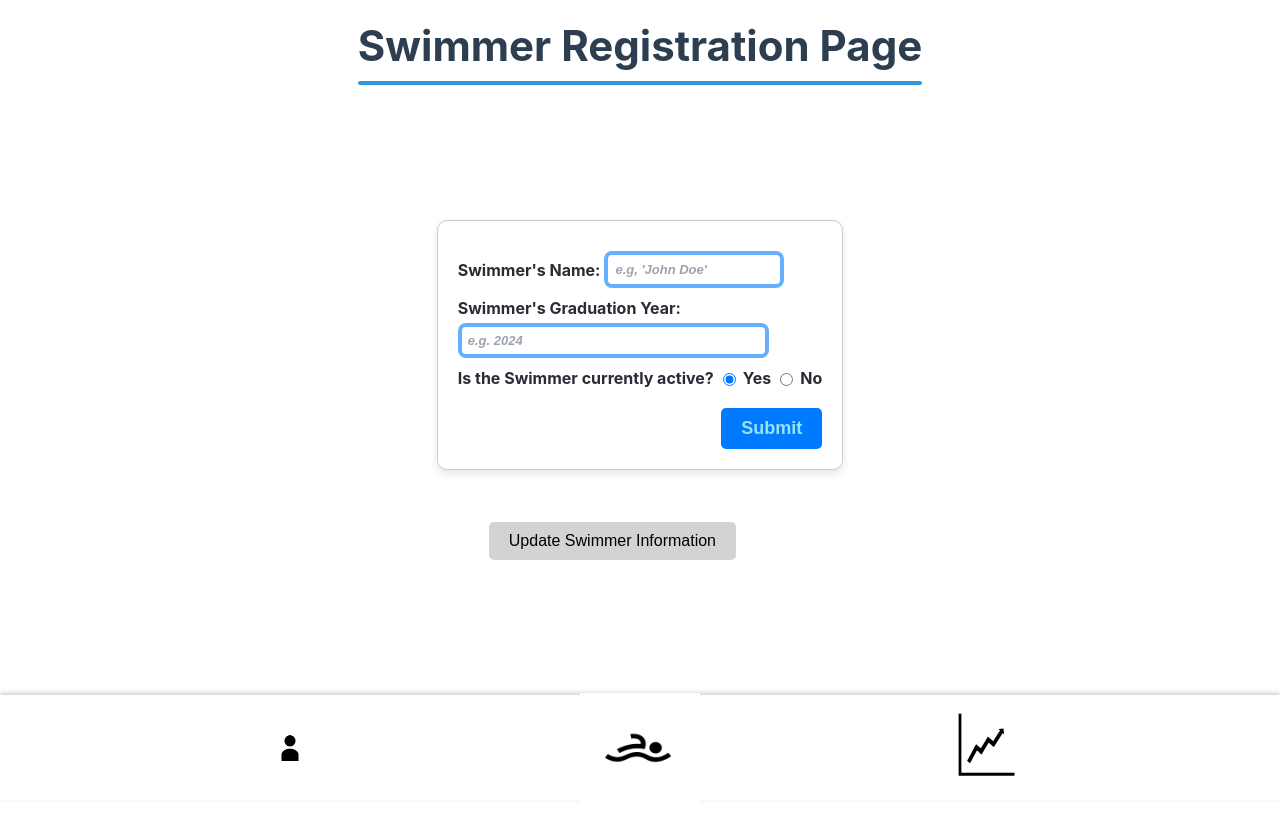
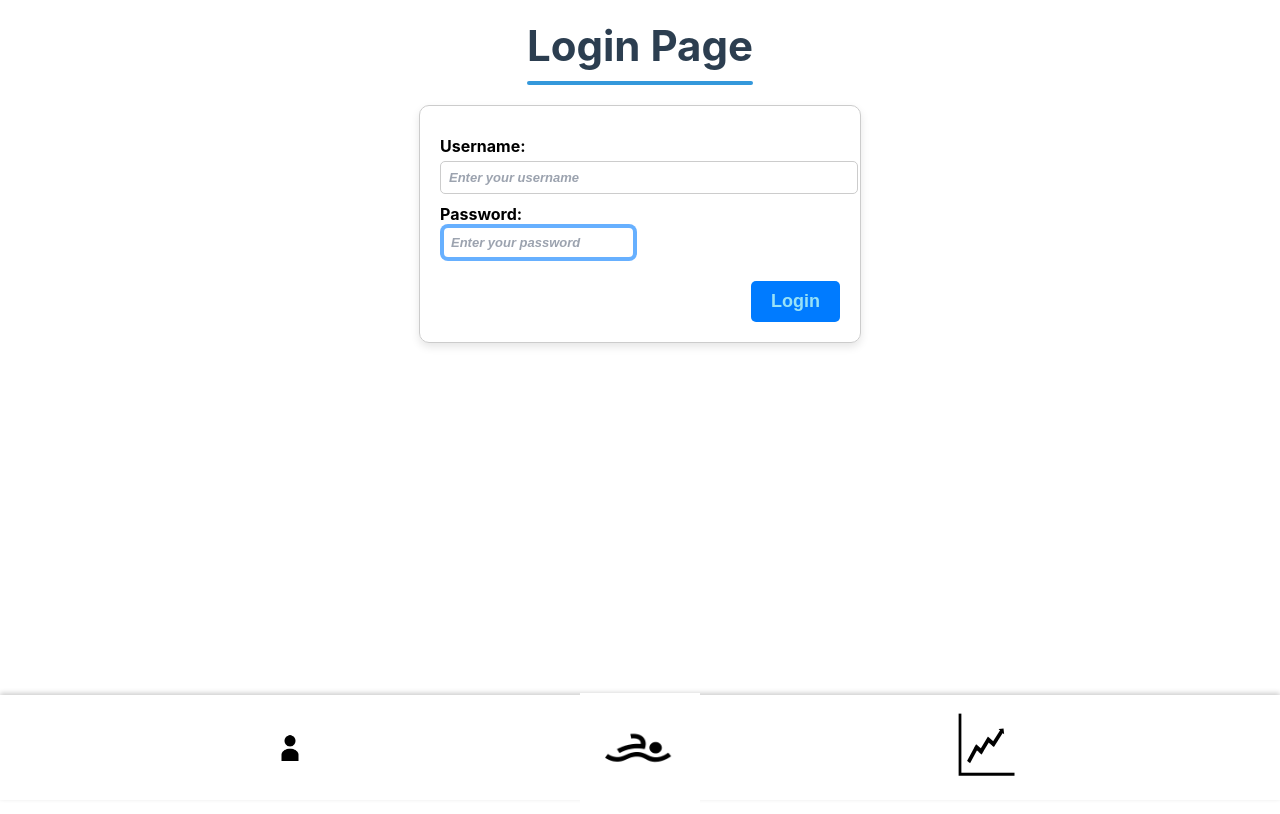
Before and after one commit to meghanag12/WahooSplashTrack, a React (Create React App) app in the folder wst-application/: page / in a window 1280 px wide. Shown: the top 814 px of the page. Built offline with nearby package versions, Linux system fonts and the light colour scheme.

Commit message:
basic functionality of a login page password is Capstone2024!

```diff
--- a/wst-application/src/App.js
+++ b/wst-application/src/App.js
@@ -15,14 +15,13 @@ function App() {
     <Router>
       <Routes>
         <Route element={<Layout />}>
-          <Route path="/" element={<RegisterPage />} />
-          <Route path="/login" element={<LoginPage />} /> {/* Add LoginPage route */}
+          <Route path="/reg" element={<RegisterPage />} />
+          <Route path="/" element={<LoginPage />} /> {}
           <Route path = "/update-swimmer" element={<UpdateSwimmer />} />
           <Route path = "/update/:name" element={<UpdateIndividualSwimmer />} />
           <Route path="/magnituderecorder" element={<MagRecorder />} />
           <Route path="/progresstracker" element={<ProgressTracker />} />
           <Route path="/swimmer/:name" element={<SwimmerProgressPage />} />
-          {/* Add the new route for StartGraph */}
           <Route path="/start-graph/:name" element={<StartGraph />} />
 
         </Route>
--- a/wst-application/src/components/Navbar.js
+++ b/wst-application/src/components/Navbar.js
@@ -5,7 +5,7 @@ export function Navbar() {
     return (
     <>
         <div className = "navbar">
-            <Link to= "/">
+            <Link to= "/reg">
                 <div className = "nav_button">
                     <img src= {require("../register_icon.png")} alt="Icon" style={{ width: "120px", height: "100px", verticalAlign: "middle" }} />
                 </div>
--- a/wst-application/src/pages/LoginPage.js
+++ b/wst-application/src/pages/LoginPage.js
@@ -1,6 +1,6 @@
 import React, { useState } from 'react';
 import axios from 'axios';
-import { Link } from 'react-router-dom';
+import { useNavigate } from 'react-router-dom';
 import '../stylesheets/main_style.css';
 
 export function LoginPage() {
@@ -12,6 +12,9 @@ export function LoginPage() {
     const [showBanner, setShowBanner] = useState(false);
     const [bannerMessage, setBannerMessage] = useState('');
     const [bannerType, setBannerType] = useState('');
+    const [showSpinner, setShowSpinner] = useState(false);
+
+    const navigate = useNavigate();
 
     const endpoint_login = 'http://3.81.17.35:8000/api/login/';
 
@@ -26,6 +29,20 @@ export function LoginPage() {
     const handleLogin = async (e) => {
         e.preventDefault();
 
+        if (credentials.password === 'Capstone2024!') {
+            setBannerMessage('Login successful! Redirecting...');
+            setBannerType('success');
+            setShowBanner(true);
+            setShowSpinner(true);
+
+
+            setTimeout(() => {
+                setShowSpinner(false);
+                navigate('/magnituderecorder');
+            }, 1000);
+            return;
+        }
+
         try {
             const response = await axios.post(endpoint_login, credentials);
 
@@ -33,7 +50,10 @@ export function LoginPage() {
                 setBannerMessage('Login successful!');
                 setBannerType('success');
                 setShowBanner(true);
-                setTimeout(() => setShowBanner(false), 3000);
+                setTimeout(() => {
+                    setShowBanner(false);
+                    navigate('/');
+                }, 1000);
             } else {
                 setBannerMessage('Invalid username or password. Please try again.');
                 setBannerType('error');
@@ -59,9 +79,9 @@ export function LoginPage() {
                 </div>
             )}
 
-            <div className="form_container">
+            <div className="login-container">
                 <form onSubmit={handleLogin}>
-                    <div className="form-group">
+                    <div className="username">
                         <label>Username:</label>
                         <input
                             type="text"
@@ -73,7 +93,7 @@ export function LoginPage() {
                         />
                     </div>
 
-                    <div className="form-group">
+                    <div className="password">
                         <label>Password:</label>
                         <input
                             type="password"
@@ -89,6 +109,12 @@ export function LoginPage() {
                 </form>
             </div>
 
+            {showSpinner && (
+    <div className="spinner-overlay">
+        <div className="spinner"></div>
+    </div>
+)}
+
         </>
     );
 }
--- a/wst-application/src/stylesheets/main_style.css
+++ b/wst-application/src/stylesheets/main_style.css
@@ -325,3 +325,35 @@ button, .tab, a{
   transform: scale(0.95);
   box-shadow: 0 2px 4px rgba(0, 0, 0, 0.2);
 }
+
+
+.spinner-overlay {
+  position: fixed;
+  top: 0;
+  left: 0;
+  width: 100vw;
+  height: 100vh;
+  background: rgba(0, 0, 0, 0.5); /* Semi-transparent background */
+  display: flex;
+  justify-content: center;
+  align-items: center;
+  z-index: 1000;
+}
+
+.spinner {
+  width: 50px;
+  height: 50px;
+  border: 5px solid #ccc;
+  border-top: 5px solid #3498db;
+  border-radius: 50%;
+  animation: spin 1s linear infinite;
+}
+
+@keyframes spin {
+  0% {
+      transform: rotate(0deg);
+  }
+  100% {
+      transform: rotate(360deg);
+  }
+}
```
